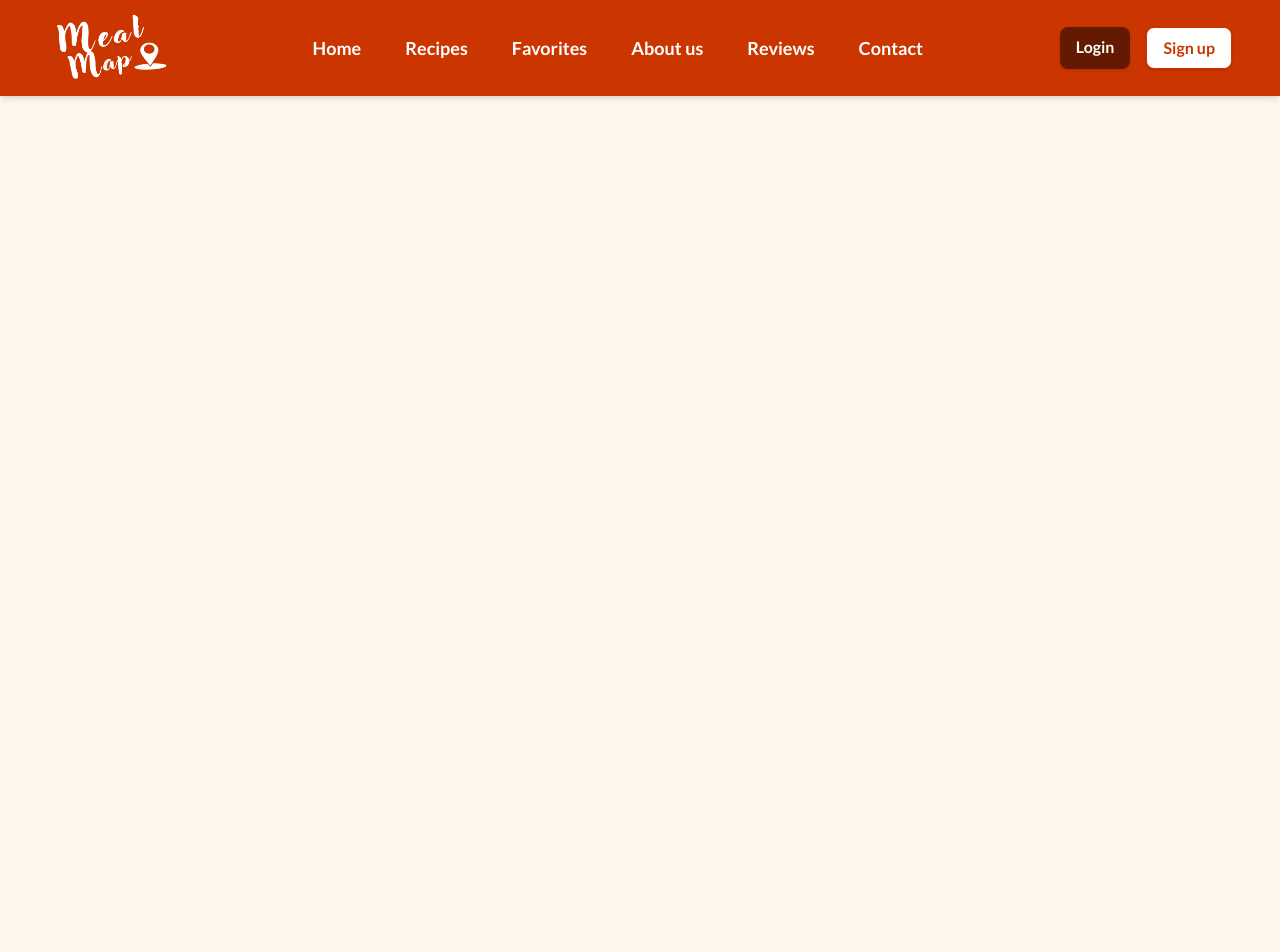
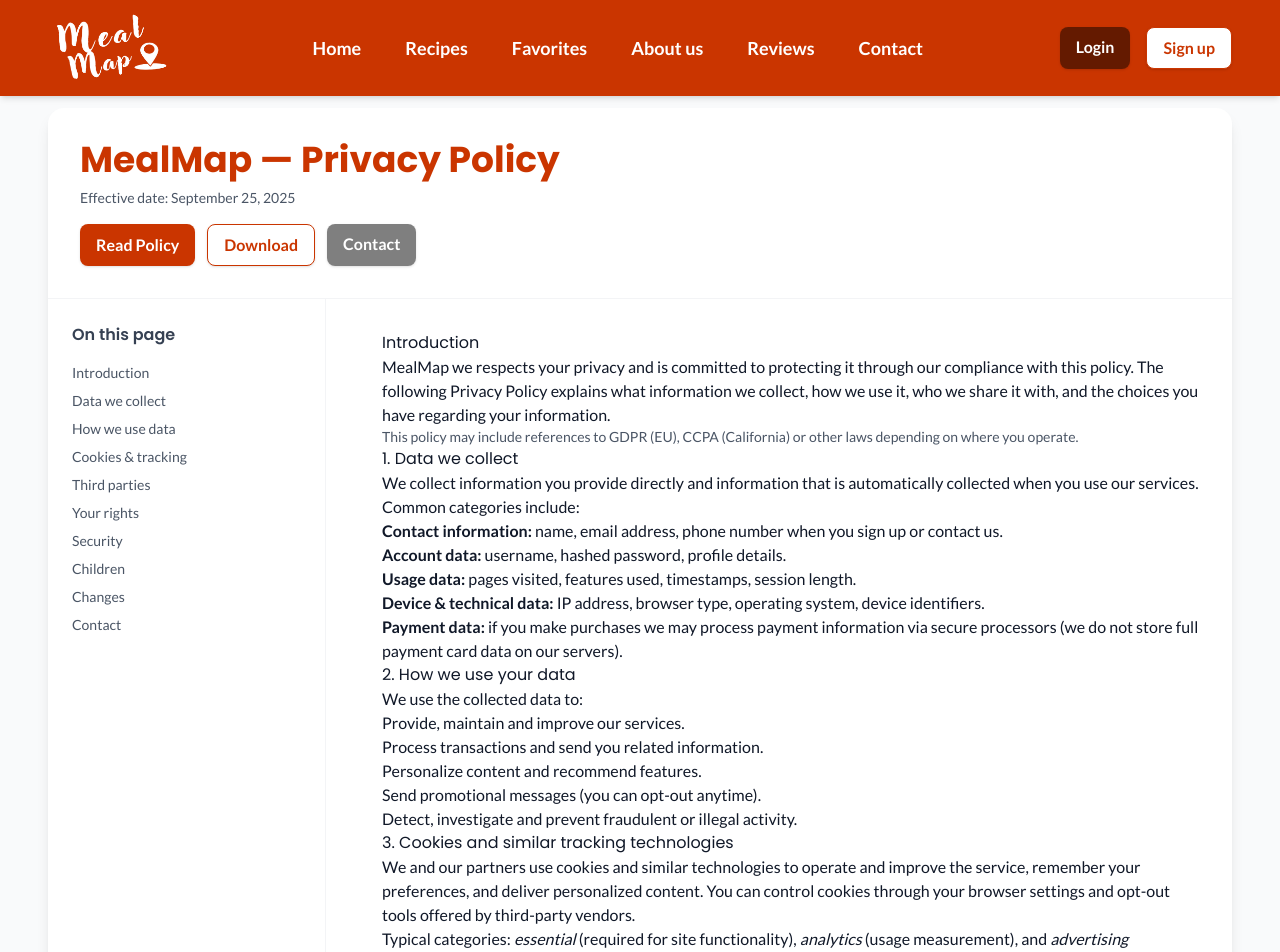
Before and after one commit to Mohamed-Khaled-pro/e-commerce, a React (Vite) app: page /privacy in a window 1280 px wide. Shown: the top 952 px of the page. Before the commit the page ends 800 px from the top, so only its background shows below. Built offline with nearby package versions, Linux system fonts and the light colour scheme.

Commit message:
done the PrivacyPolicy page

```diff
--- a/src/App.jsx
+++ b/src/App.jsx
@@ -17,6 +17,7 @@
 import { getUser } from "./RTX/Slices/userSlice";
 import { useDispatch } from "react-redux";
 import { useEffect } from "react";
+import PrivacyPolicy from "./pages/Privacy";
 export default function App() {
     const dispatch = useDispatch();
 
@@ -34,6 +35,7 @@
         <Route path="/profile" element={<Profile />} />
         <Route path="/favourites" element={<Favourites />} />
         <Route path="/reviews" element={<Reviews />} />
+        <Route path="/privacy" element={<PrivacyPolicy/>}/>
 
         {/* Separate routes with different patterns */}
         <Route path="/meals/category/:category" element={<MealsPage />} />
--- /dev/null
+++ b/src/pages/Privacy.jsx
@@ -0,0 +1,177 @@
+import React from "react";
+import { Link } from "react-router-dom";
+const DEFAULTS = {
+  siteName: "MealMap",
+  contactEmail: "privacy@mealmap.com",
+  effectiveDate: "September 25, 2025",
+  jurisdictionNote:
+    "This policy may include references to GDPR (EU), CCPA (California) or other laws depending on where you operate.",
+};
+
+export default function PrivacyPolicy({ siteName, contactEmail, effectiveDate }) {
+  const NAME = siteName || DEFAULTS.siteName;
+  const EMAIL = contactEmail || DEFAULTS.contactEmail;
+  const DATE = effectiveDate || DEFAULTS.effectiveDate;
+
+  function downloadPolicy() {
+    const text = document.getElementById("privacy-content")?.innerText || "";
+    const blob = new Blob([text], { type: "text/plain;charset=utf-8" });
+    const url = URL.createObjectURL(blob);
+    const a = document.createElement("a");
+    a.href = url;
+    a.download = `${NAME.replace(/\s+/g, "_")}_Privacy_Policy.txt`;
+    document.body.appendChild(a);
+    a.click();
+    a.remove();
+    URL.revokeObjectURL(url);
+  }
+
+  return (
+    <main className="min-h-screen bg-gray-50 text-gray-900 p-6 md:p-12 mt-15">
+      <div className="max-w-7xl mx-auto bg-white rounded-2xl shadow-lg overflow-hidden">
+        <header className="p-8 border-b border-gray-100">
+          <h1 className="text-3xl md:text-4xl font-extrabold text-orange-700">{NAME} — Privacy Policy</h1>
+          <p className="mt-2 text-sm text-gray-600">Effective date: <span className="font-medium">{DATE}</span></p>
+          <div className="mt-4 flex gap-3">
+            <button className="btn btn-primary" onClick={() => window.scrollTo({ top: 400, behavior: 'smooth' })}>
+              Read Policy
+            </button>
+            <button className="btn btn-light" onClick={downloadPolicy}>
+              Download
+            </button>
+            <Link className="btn btn-secondary" to="/contact">Contact</Link>
+          </div>
+        </header>
+
+        <div className="grid grid-cols-1 md:grid-cols-4 gap-6">
+          <nav className="md:col-span-1 p-6 border-r border-gray-100 hidden md:block">
+            <h3 className="font-semibold text-gray-700 mb-4">On this page</h3>
+            <ul className="space-y-2 text-sm text-gray-600">
+              <li><a className="hover:text-orange-700" href="#intro">Introduction</a></li>
+              <li><a className="hover:text-orange-700" href="#data-collected">Data we collect</a></li>
+              <li><a className="hover:text-orange-700" href="#use">How we use data</a></li>
+              <li><a className="hover:text-orange-700" href="#cookies">Cookies & tracking</a></li>
+              <li><a className="hover:text-orange-700" href="#third-parties">Third parties</a></li>
+              <li><a className="hover:text-orange-700" href="#rights">Your rights</a></li>
+              <li><a className="hover:text-orange-700" href="#security">Security</a></li>
+              <li><a className="hover:text-orange-700" href="#children">Children</a></li>
+              <li><a className="hover:text-orange-700" href="#changes">Changes</a></li>
+              <li><a className="hover:text-orange-700" href="#contact">Contact</a></li>
+            </ul>
+          </nav>
+
+          <article id="privacy-content" className="md:col-span-3 p-8 prose prose-sm md:prose lg:prose-lg max-w-none">
+            <section id="intro">
+              <h2>Introduction</h2>
+              <p>
+                {NAME} we respects your privacy and is committed to protecting it through our compliance
+                with this policy. The following Privacy Policy explains what information we collect, how we use it, who we
+                share it with, and the choices you have regarding your information.
+              </p>
+              <p className="text-sm text-gray-600">{DEFAULTS.jurisdictionNote}</p>
+            </section>
+
+            <section id="data-collected">
+              <h2>1. Data we collect</h2>
+              <p>
+                We collect information you provide directly and information that is automatically collected when you use
+                our services. Common categories include:
+              </p>
+              <ul>
+                <li><strong>Contact information:</strong> name, email address, phone number when you sign up or contact us.</li>
+                <li><strong>Account data:</strong> username, hashed password, profile details.</li>
+                <li><strong>Usage data:</strong> pages visited, features used, timestamps, session length.</li>
+                <li><strong>Device &amp; technical data:</strong> IP address, browser type, operating system, device identifiers.</li>
+                <li><strong>Payment data:</strong> if you make purchases we may process payment information via secure processors (we do not store full payment card data on our servers).</li>
+              </ul>
+            </section>
+
+            <section id="use">
+              <h2>2. How we use your data</h2>
+              <p>We use the collected data to:</p>
+              <ul>
+                <li>Provide, maintain and improve our services.</li>
+                <li>Process transactions and send you related information.</li>
+                <li>Personalize content and recommend features.</li>
+                <li>Send promotional messages (you can opt-out anytime).</li>
+                <li>Detect, investigate and prevent fraudulent or illegal activity.</li>
+              </ul>
+            </section>
+
+            <section id="cookies">
+              <h2>3. Cookies and similar tracking technologies</h2>
+              <p>
+                We and our partners use cookies and similar technologies to operate and improve the service, remember
+                your preferences, and deliver personalized content. You can control cookies through your browser settings
+                and opt-out tools offered by third-party vendors.
+              </p>
+              <p>
+                Typical categories: <em>essential</em> (required for site functionality), <em>analytics</em> (usage
+                measurement), and <em>advertising</em> (personalized ads).
+              </p>
+            </section>
+
+            <section id="third-parties">
+              <h2>4. Third-party services</h2>
+              <p>
+                We may share data with third-party service providers that help operate the site (e.g., analytics,
+                hosting, payment processors). These providers are contractually bound to protect your information.
+              </p>
+              <p>
+                We currently do not use third-party analytics, payment, or email providers. If that changes in the future we'll update this policy to list them and explain what data is shared.
+              </p>
+            </section>
+
+            <section id="rights">
+              <h2>5. Your privacy rights</h2>
+              <p>
+                Depending on your jurisdiction, you may have rights such as: accessing the personal data we hold about
+                you, requesting correction or deletion, objecting to processing, and getting a copy of your data. To
+                exercise any rights, contact us at <a className="text-orange-700 font-medium" href={`mailto:${EMAIL}`}>{EMAIL}</a>.
+              </p>
+            </section>
+
+            <section id="security">
+              <h2>6. Security</h2>
+              <p>
+                We take reasonable measures to protect your information using administrative, technical, and physical
+                safeguards. While we strive to protect your data, no system is completely secure — we cannot guarantee
+                absolute security.
+              </p>
+            </section>
+
+            <section id="children">
+              <h2>7. Children</h2>
+              <p>
+                Our services are not intended for individuals under 13 (or a higher age if required by local law). We do
+                not knowingly collect personal information from children. If you believe we have collected such data,
+                contact us and we will take steps to remove it.
+              </p>
+            </section>
+
+            <section id="changes">
+              <h2>8. Changes to this policy</h2>
+              <p>
+                We may update this policy from time to time. We will post the updated policy with a new effective date and
+               , where required by law, give you notice of material changes.
+              </p>
+            </section>
+
+            <section id="contact">
+              <h2>9. Contact us</h2>
+              <p>If you have questions or requests regarding this policy, contact us at <a className="text-orange-700 font-medium" href={`mailto:${EMAIL}`}>{EMAIL}</a>.</p>
+
+              <div className="mt-6 flex flex-wrap gap-3">
+                <button className="btn btn-primary" onClick={() => window.print()}>Print</button>
+                <button className="btn btn-light" onClick={downloadPolicy}>Download as TXT</button>
+                <a className="btn btn-secondary" href={`mailto:${EMAIL}`}>Email us</a>
+              </div>
+            </section>
+
+            <footer className="mt-8 text-sm text-gray-500">© {new Date().getFullYear()} {NAME}. All rights reserved.</footer>
+          </article>
+        </div>
+      </div>
+    </main>
+  );
+}
```
